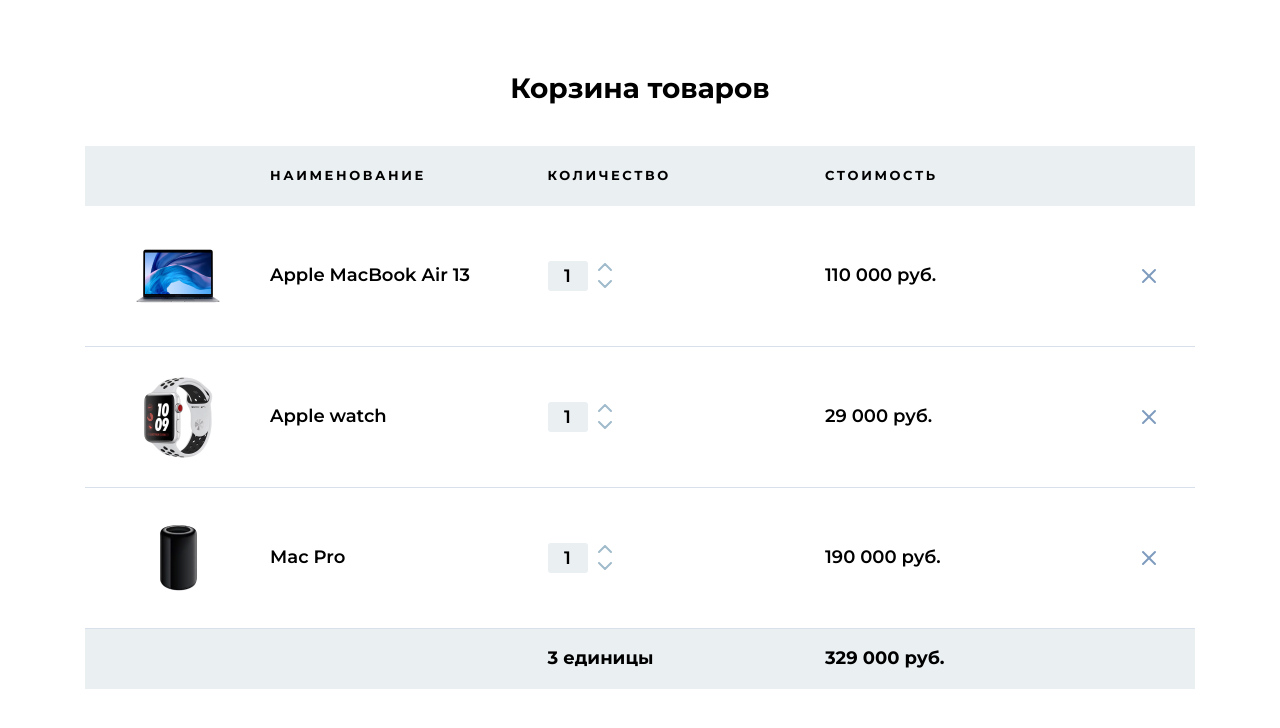
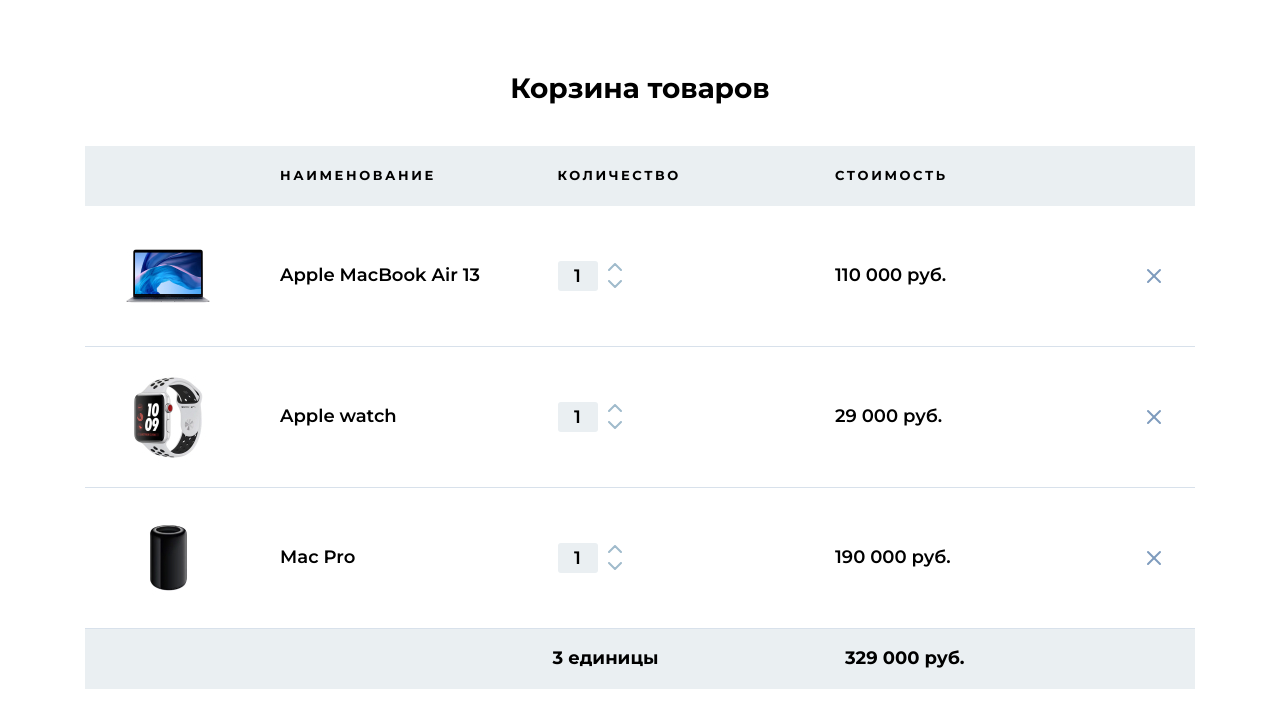
Before and after one commit to Nattyme/mini-projects, a PHP site: page / in a window 1280 px wide. Shown: the top 728 px of the page. Run offline with PHP 8.4, Linux system fonts and the light colour scheme.

Commit message:
@media hide .cart-header

```diff
--- a/CSS projects/Cart-page(HTML,SCSS)/css/main.css
+++ b/CSS projects/Cart-page(HTML,SCSS)/css/main.css
@@ -114,6 +114,8 @@
 .cart-header {
   display: grid;
   grid-template-columns: 2fr repeat(3, 3fr) 1fr;
+  -moz-column-gap: 30px;
+       column-gap: 30px;
   padding: 22px 0;
   background-color: #eaeff2;
   font-size: 13px;
@@ -121,6 +123,15 @@
   line-height: 1.2; /* 15.6px */
   letter-spacing: 0.2em;
   text-transform: uppercase;
+}
+@media (max-width: 600px) {
+  .cart-header {
+    height: 1px;
+    padding: 0;
+  }
+  .cart-header > * {
+    display: none;
+  }
 }
 
 .cart-header__title {
@@ -131,6 +142,8 @@
   padding: 19px 0;
   display: grid;
   grid-template-columns: 5fr 3fr 4fr;
+  -moz-column-gap: 30px;
+       column-gap: 30px;
   background: #eaeff2;
   font-size: 18px;
   font-weight: 700;
@@ -145,6 +158,8 @@
   padding: 20px 0;
   display: grid;
   grid-template-columns: 2fr repeat(3, 3fr) 1fr;
+  -moz-column-gap: 30px;
+       column-gap: 30px;
   font-size: 18px;
   font-weight: 600;
   line-height: 1.3; /* 23.4px */
--- a/CSS projects/Cart-page(HTML,SCSS)/sass/blocks/_cart-footer.scss
+++ b/CSS projects/Cart-page(HTML,SCSS)/sass/blocks/_cart-footer.scss
@@ -3,6 +3,8 @@
 
     display: grid;
     grid-template-columns: 5fr 3fr 4fr;
+    column-gap: 30px;
+
     background: #eaeff2;
     font-size: 18px;
     font-weight: 700;
--- a/CSS projects/Cart-page(HTML,SCSS)/sass/blocks/_cart-header.scss
+++ b/CSS projects/Cart-page(HTML,SCSS)/sass/blocks/_cart-header.scss
@@ -1,6 +1,7 @@
 .cart-header {
     display: grid;
     grid-template-columns: 2fr repeat(3, 3fr) 1fr;
+    column-gap: 30px;
 
     padding: 22px 0;
     background-color: #eaeff2;
@@ -10,6 +11,14 @@
     line-height: 1.2; /* 15.6px */
     letter-spacing: 0.2em;
     text-transform: uppercase;
+
+    @media (max-width: 600px) {
+        height: 1px;
+        padding: 0;
+        & > * {
+            display: none;
+        }
+    }
 }
 
 .cart-header__title {
--- a/CSS projects/Cart-page(HTML,SCSS)/sass/blocks/_product.scss
+++ b/CSS projects/Cart-page(HTML,SCSS)/sass/blocks/_product.scss
@@ -3,6 +3,7 @@
 
     display: grid;
     grid-template-columns: 2fr repeat(3, 3fr) 1fr;
+    column-gap: 30px;
 
     font-size: 18px;
     font-weight: 600;
```
Also changed, not shown: CSS projects/Cart-page(HTML,SCSS)/css/main.min.css (+1 -1 lines), 2 other files.
